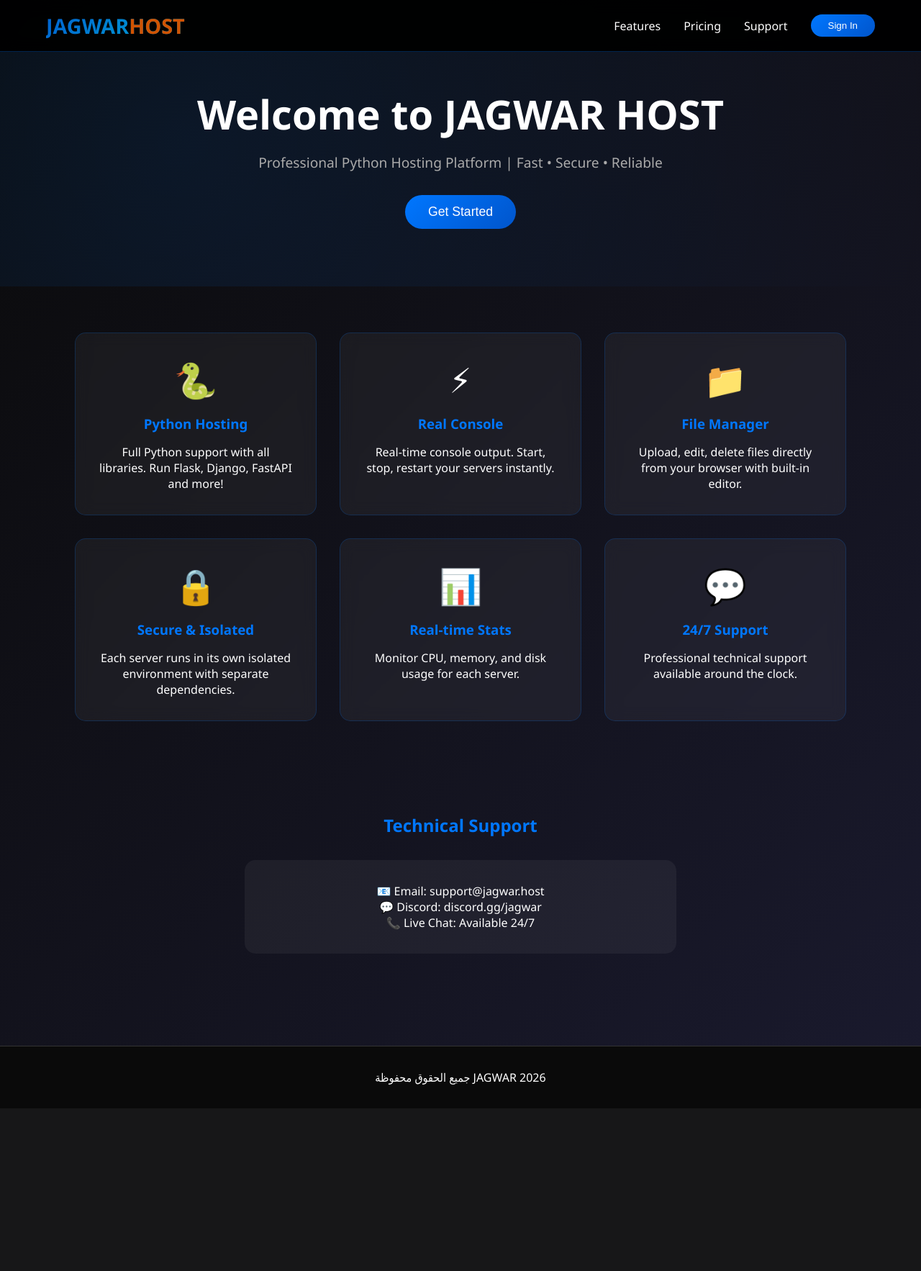
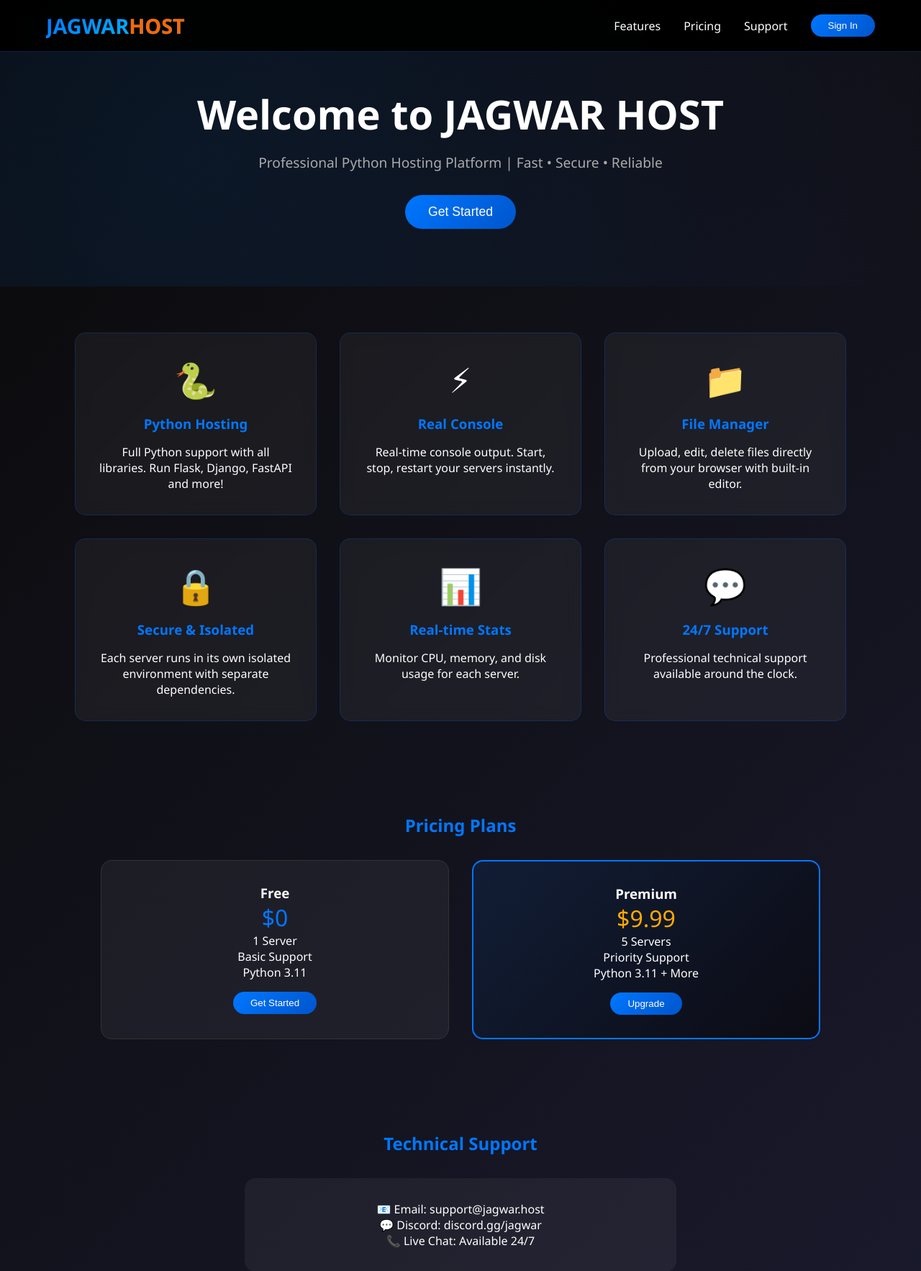
Before and after one commit to saadbelhioual-crypto/f, a Flask app: page / in a window 1280 px wide. Shown: the top 1766 px of the page at 72% size. Before the commit the page ends 1540 px from the top, so only its background shows below. Run offline with Flask 3, Linux system fonts and the light colour scheme.

Commit message:
Update index.html

```diff
--- a/templates/index.html
+++ b/templates/index.html
@@ -362,6 +319,28 @@
         </div>
     </div>
 
+    <div id="pricing" style="padding: 4rem 5%; text-align: center;">
+        <h2 style="color: #0077ff; margin-bottom: 2rem;">Pricing Plans</h2>
+        <div style="display: grid; grid-template-columns: repeat(auto-fit, minmax(280px, 1fr)); gap: 2rem; max-width: 1000px; margin: 0 auto;">
+            <div style="background: rgba(255,255,255,0.05); border-radius: 15px; padding: 2rem; border: 1px solid #333;">
+                <h3>Free</h3>
+                <p style="font-size: 2rem; color: #0077ff;">$0</p>
+                <p>1 Server</p>
+                <p>Basic Support</p>
+                <p>Python 3.11</p>
+                <button class="btn-signin" onclick="openSignupModal()" style="margin-top: 1rem;">Get Started</button>
+            </div>
+            <div style="background: linear-gradient(135deg, rgba(0,119,255,0.1), rgba(0,0,0,0.5)); border-radius: 15px; padding: 2rem; border: 2px solid #0077ff;">
+                <h3>Premium</h3>
+                <p style="font-size: 2rem; color: #ffaa00;">$9.99</p>
+                <p>5 Servers</p>
+                <p>Priority Support</p>
+                <p>Python 3.11 + More</p>
+                <button class="btn-signin" onclick="openSignupModal()" style="margin-top: 1rem;">Upgrade</button>
+            </div>
+        </div>
+    </div>
+
     <div id="support" style="padding: 4rem 5%; text-align: center;">
         <h2 style="color: #0077ff; margin-bottom: 2rem;">Technical Support</h2>
         <div style="background: rgba(255,255,255,0.05); border-radius: 15px; padding: 2rem; max-width: 600px; margin: 0 auto;">
@@ -371,35 +350,36 @@
         </div>
     </div>
 
-    <!-- مودال تسجيل الدخول -->
+    <!-- Sign In Modal -->
     <div id="signinModal" class="modal">
         <div class="modal-content">
             <span class="close" onclick="closeModals()">&times;</span>
-            <h2>Sign In</h2>
+            <h2>Welcome Back</h2>
             {% if error %}
             <div class="error-message">{{ error }}</div>
             {% endif %}
             <form method="POST" action="/signin">
-                <input type="text" name="username" placeholder="Username" required>
+                <input type="text" name="username" placeholder="Username" required autocomplete="off">
                 <input type="password" name="password" placeholder="Password" required>
                 <button type="submit">Sign In</button>
             </form>
             <div class="switch-auth">
-                Don't have an account? <a onclick="openSignupModal()">Sign Up</a>
+                Don't have an account? <a onclick="openSignupModal()">Create Account</a>
             </div>
         </div>
     </div>
 
-    <!-- مودال التسجيل -->
+    <!-- Sign Up Modal -->
     <div id="signupModal" class="modal">
         <div class="modal-content">
             <span class="close" onclick="closeModals()">&times;</span>
-            <h2>Sign Up</h2>
+            <h2>Create Account</h2>
             <form method="POST" action="/signup">
-                <input type="text" name="username" placeholder="Username" required>
-                <input type="email" name="email" placeholder="Email" required>
-                <input type="password" name="password" placeholder="Password (min 6 characters)" required>
-                <button type="submit">Create Account</button>
+                <input type="text" name="username" placeholder="Username (3-20 chars, letters/numbers/_)" required>
+                <input type="email" name="email" placeholder="Email (optional)">
+                <input type="password" name="password" placeholder="Password (min 6 chars)" required>
+                <input type="password" name="confirm_password" placeholder="Confirm Password" required>
+                <button type="submit">Sign Up</button>
             </form>
             <div class="switch-auth">
                 Already have an account? <a onclick="openSigninModal()">Sign In</a>
```
Also changed, not shown: other parts of templates/index.html (+12 -55 lines).
